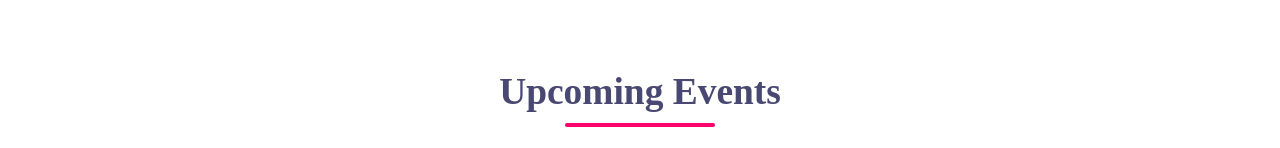
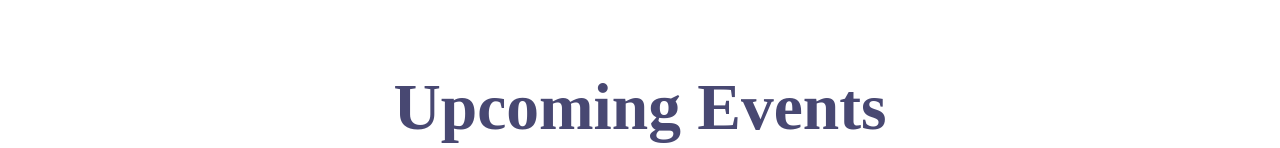
Before and after one commit to VANDERSON-BR/LandingPage, a plain HTML site: page index.html in a window 1280 px wide. Shown: the part 810-958 px from the top of the page. Drawn offline with Linux system fonts and the light colour scheme.

Commit message:
Update style.css

```diff
--- a/style.css
+++ b/style.css
@@ -118,7 +118,7 @@ a.ctn {
 }
 
 .title {
-  font-size: 4vmin;
+  font-size: 7vmin;
   margin: 80px 0;
   text-align: center;
   color: var(--color-secondary);
```
